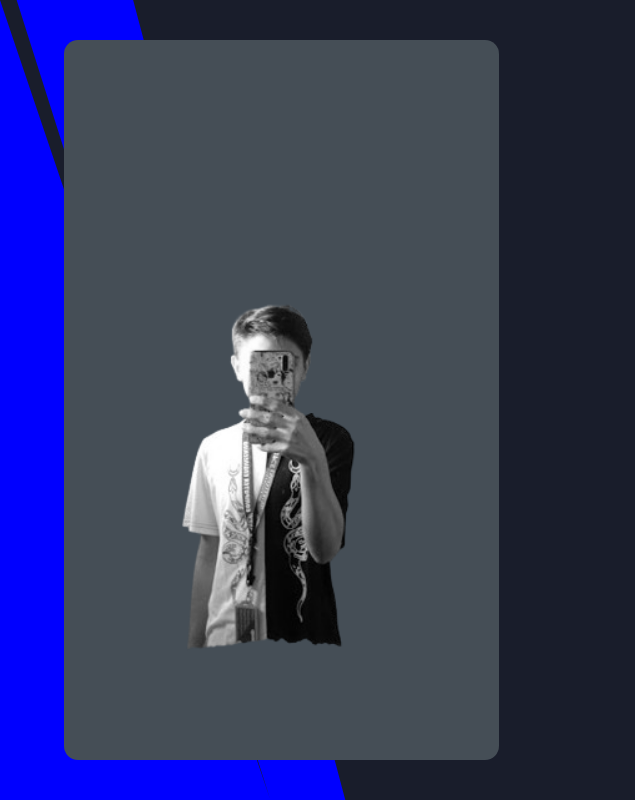
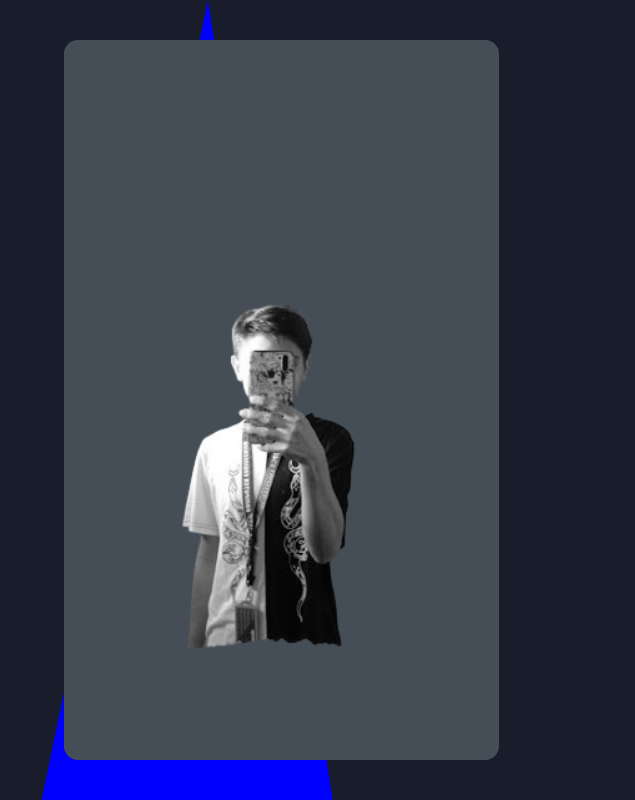
Before and after one commit to Masamune-dxd/mazamunexd.github.io, a plain HTML site: page index.html in a window 1280 px wide. Shown: the full height of the page, 0-635 px from the left. Drawn offline with Linux system fonts and the light colour scheme.

Commit message:
Update style.css

```diff
--- a/style.css
+++ b/style.css
@@ -168,7 +168,8 @@ section {
   left: 0;
   top: 0;
   z-index: -1;
-  clip-path: polygon(0 0, 65% 100%, 4% 0, 32% 0, 83% 100%, 0 100%, 19% 0, 0 100%, 0% 35%, 0 0);
+/*   clip-path: polygon(0 0, 65% 100%, 4% 0, 32% 0, 83% 100%, 0 100%, 19% 0, 0 100%, 0% 35%, 0 0); */
+  clip-path: polygon(50% 0%, 80% 100%, 10% 100%);
 }
 .header-content .left-header .image {
   border-radius: var(--br-sm-2);
```
